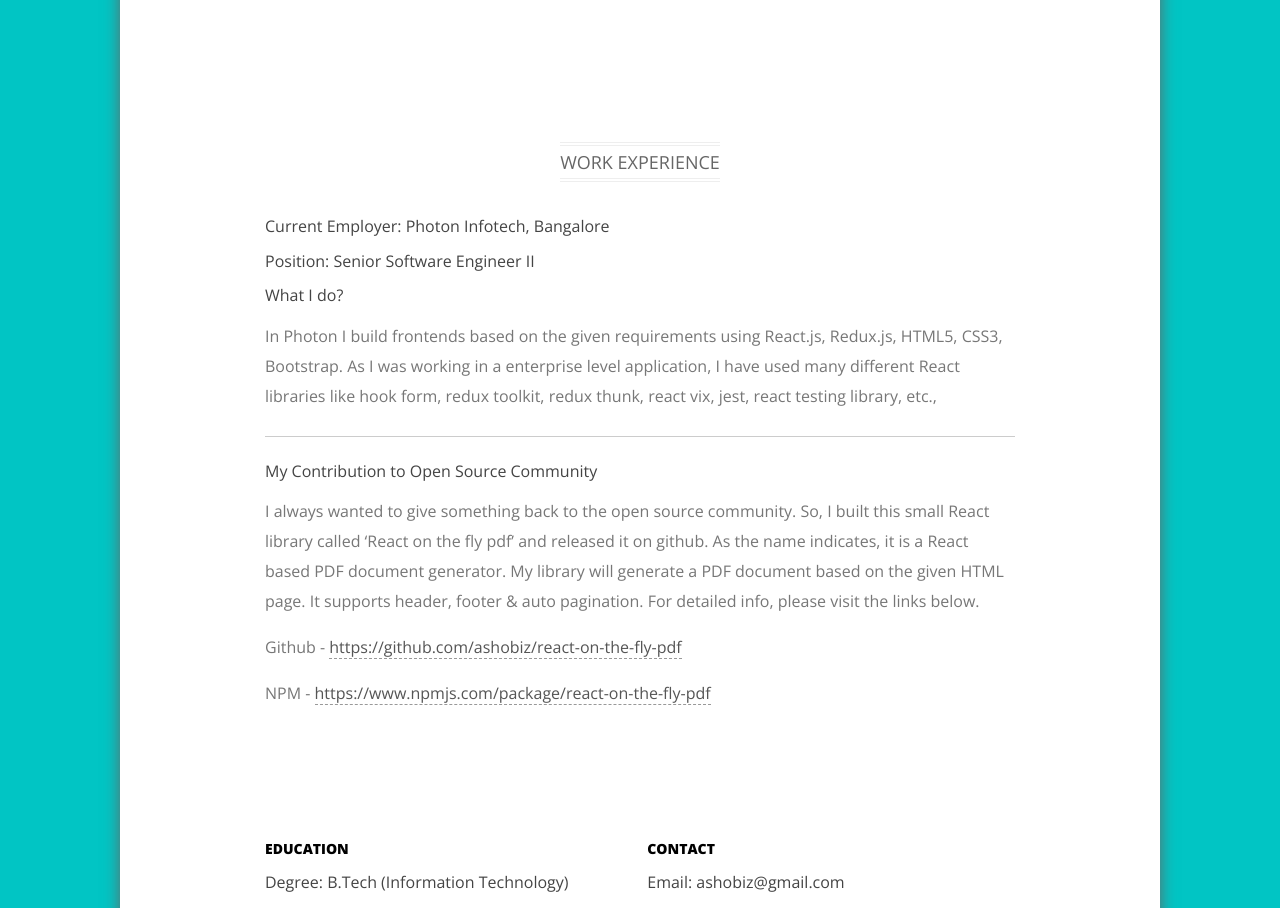
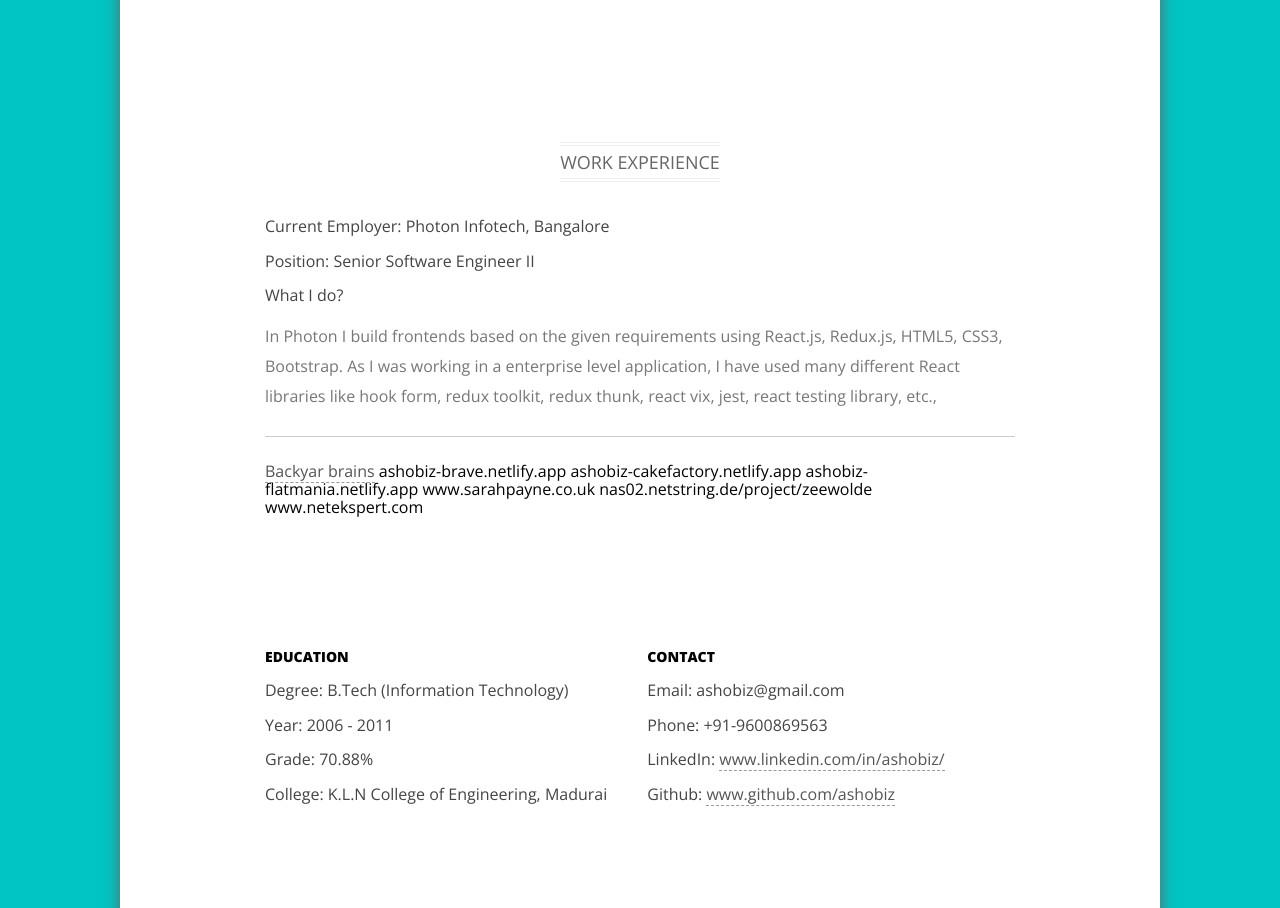
Before and after one commit to ashobiz/portfolio, a React (Create React App) app: page /#/ in a window 1280 px wide. Shown: the part 1060-1968 px from the top of the page. Built offline with nearby package versions, Linux system fonts and the light colour scheme.

Commit message:
Update Home.js

```diff
--- a/src/pages/Home.js
+++ b/src/pages/Home.js
@@ -81,7 +81,7 @@
 
 
 <hr />
-                        <h3>My Contribution to Open Source Community</h3>
+                        {/* <h3>My Contribution to Open Source Community</h3>
                         <p>I always wanted to give something back to the open source community. So, I built
 this small React library called ‘React on the fly pdf’ and released it on github. As the
 name indicates, it is a React based PDF document generator. My library will
@@ -89,7 +89,13 @@
 footer & auto pagination. For detailed info, please visit the links below.</p>
 
 <p>Github - <a href="https://github.com/ashobiz/react-on-the-fly-pdf">https://github.com/ashobiz/react-on-the-fly-pdf</a></p>
-<p>NPM - <a href="https://github.com/ashobiz/react-on-the-fly-pdf">https://www.npmjs.com/package/react-on-the-fly-pdf</a></p>
+<p>NPM - <a href="https://github.com/ashobiz/react-on-the-fly-pdf">https://www.npmjs.com/package/react-on-the-fly-pdf</a></p> */}
+
+
+<a href="www.backyardbrains.com">Backyar brains</a> ashobiz-brave.netlify.app
+ashobiz-cakefactory.netlify.app ashobiz-flatmania.netlify.app
+www.sarahpayne.co.uk nas02.netstring.de/project/zeewolde
+www.netekspert.com
 
                 </div>
 
```
